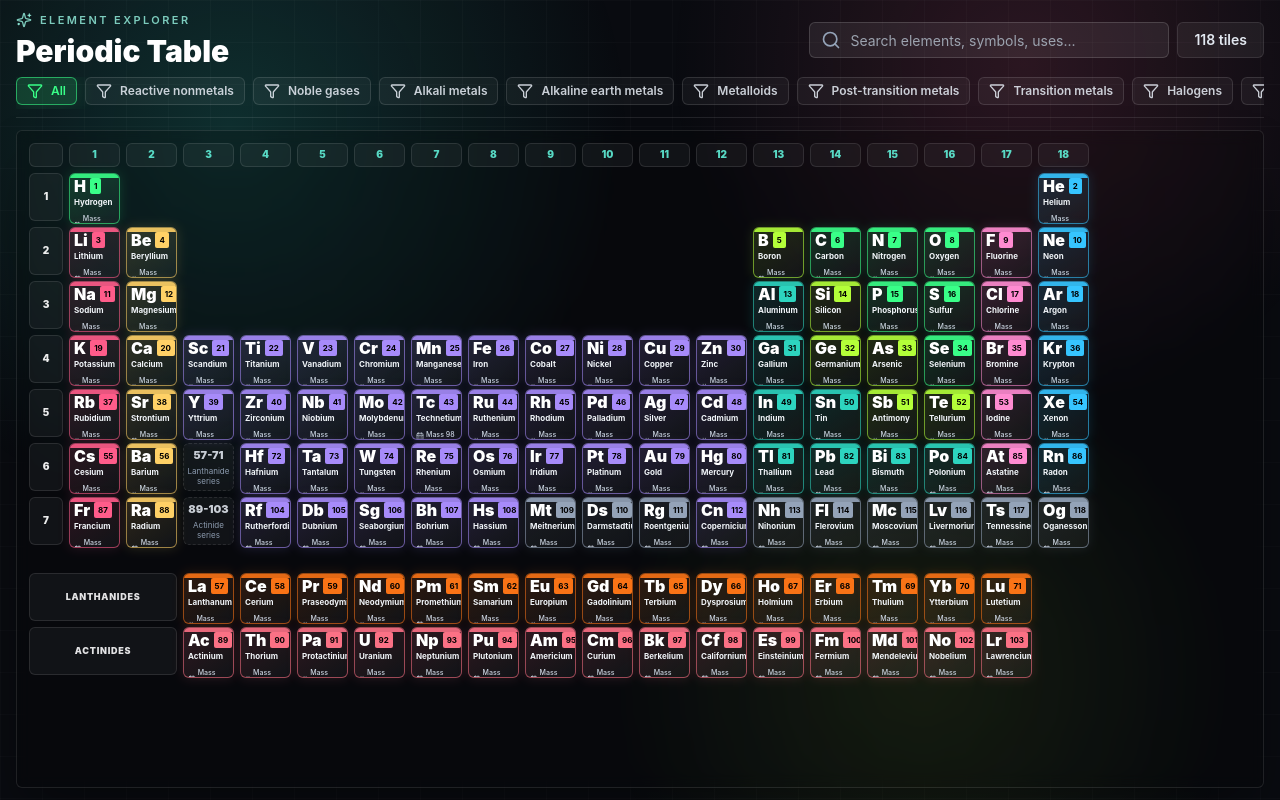
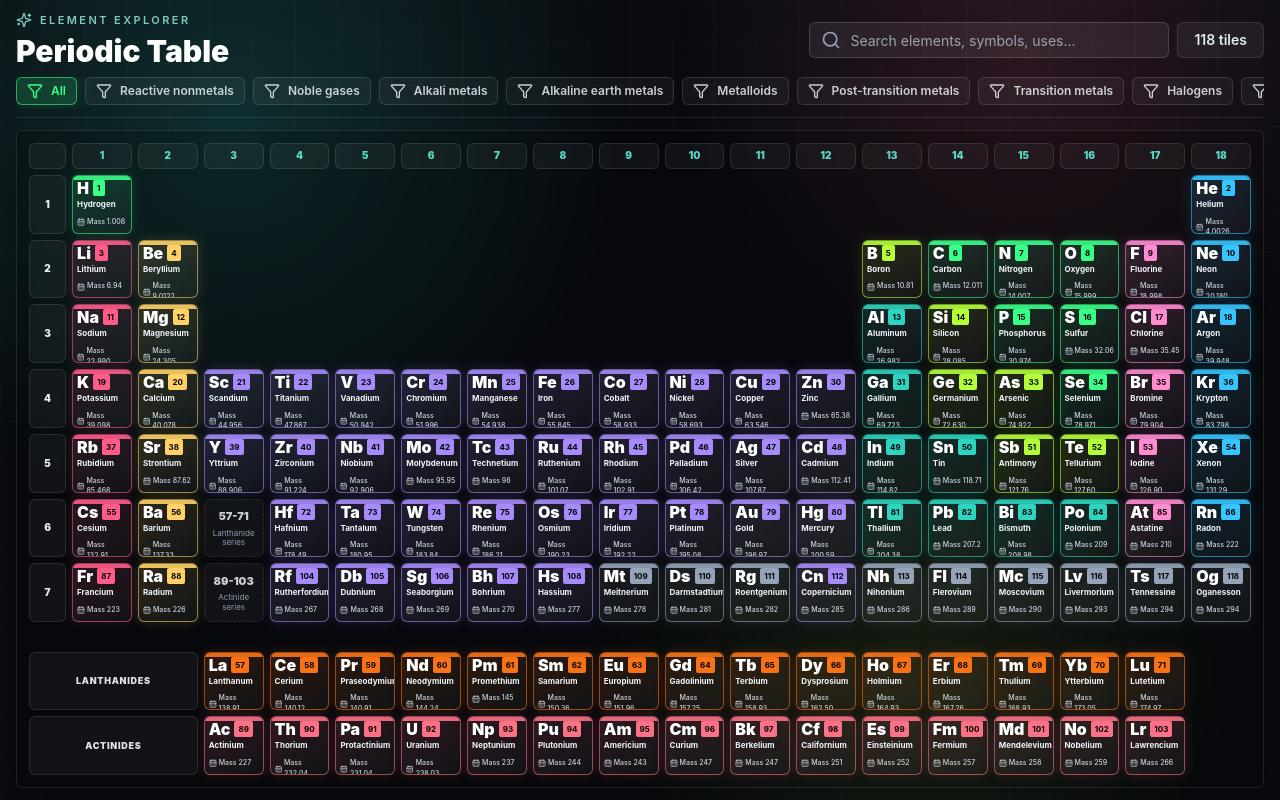
Before and after one commit to harrisonstair0-jpg/Periodic-table-review, a Next.js app: page / in a window 1280 px wide. Built offline with nearby package versions, Linux system fonts and the light colour scheme.

Commit message:
Expand table and highlight cool facts

```diff
--- a/src/App.jsx
+++ b/src/App.jsx
@@ -268,7 +268,7 @@ function ElementTile({ element, selected, onClick }) {
     <button
       type="button"
       onClick={onClick}
-      className="group relative flex aspect-square min-h-[48px] flex-col overflow-hidden rounded-md border p-1 text-left transition duration-300 hover:-translate-y-1 hover:shadow-neon focus:outline-none focus:ring-2 focus:ring-white/40"
+      className="group relative flex h-full min-h-[48px] w-full flex-col overflow-hidden rounded-md border p-1 text-left transition duration-300 hover:-translate-y-1 hover:shadow-neon focus:outline-none focus:ring-2 focus:ring-white/40"
       style={{
         gridColumn: element.group + 1,
         gridRow: element.period > 7 ? element.period + 2 : element.period + 1,
@@ -309,6 +309,7 @@ function DetailModal({ element, onClose, onRelatedClick }) {
   if (!element) return null;
 
   const style = getStyle(element.category);
+  const coolFact = element.funFacts[0];
   const relatedElements = element.related
     .map((atomicNumber) => elements.find((candidate) => candidate.atomicNumber === atomicNumber))
     .filter(Boolean);
@@ -352,6 +353,20 @@ function DetailModal({ element, onClose, onRelatedClick }) {
             </button>
           </div>
         </div>
+
+        <section
+          className="mb-5 rounded-md border p-4"
+          style={{
+            borderColor: style.border,
+            background: `linear-gradient(135deg, ${style.soft}, rgba(255,255,255,0.045))`,
+            boxShadow: `0 0 28px ${style.soft}`,
+          }}
+        >
+          <h3 className="text-sm font-black uppercase tracking-[0.18em]" style={{ color: style.accent }}>
+            Cool Fact
+          </h3>
+          <p className="mt-2 text-xl font-black leading-7 text-white">{coolFact}</p>
+        </section>
 
         <div className="grid gap-5 lg:grid-cols-[minmax(0,1.05fr)_minmax(340px,0.95fr)]">
           <div>
--- a/src/index.css
+++ b/src/index.css
@@ -22,9 +22,12 @@ input {
 }
 
 .periodic-grid {
-  grid-template-columns: 34px repeat(18, 51px);
-  grid-template-rows: 24px repeat(7, 48px) 16px repeat(2, 48px);
+  width: 100%;
+  height: 100%;
   min-width: 1060px;
+  min-height: 540px;
+  grid-template-columns: minmax(34px, 0.62fr) repeat(18, minmax(51px, 1fr));
+  grid-template-rows: minmax(24px, 0.45fr) repeat(7, minmax(48px, 1fr)) minmax(16px, 0.3fr) repeat(2, minmax(48px, 1fr));
 }
 
 .axis-corner,
```
